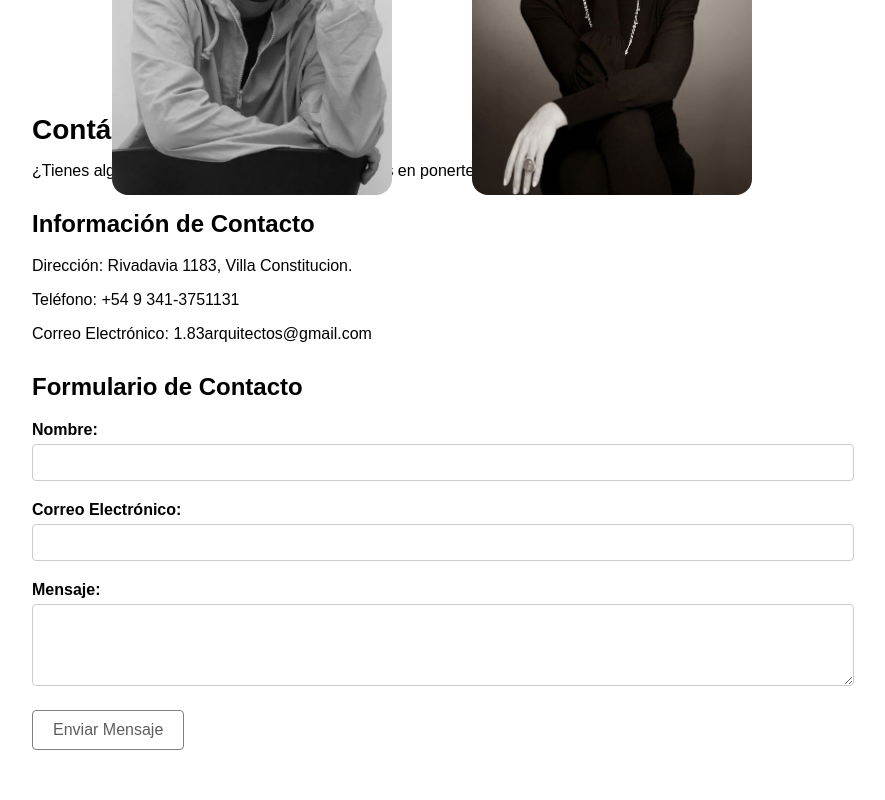
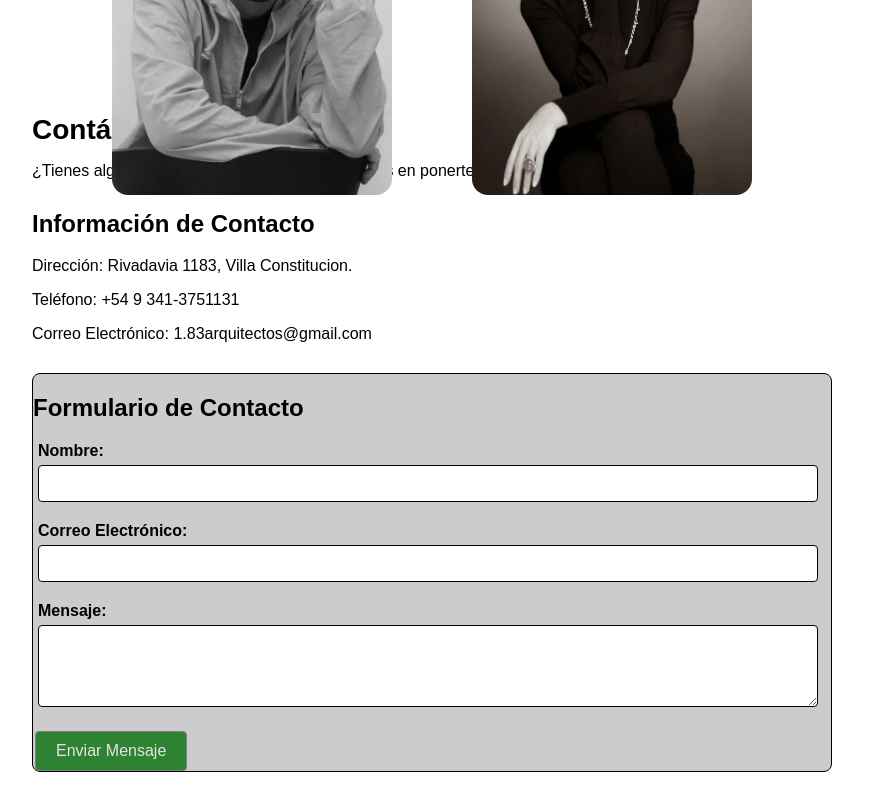
Before and after one commit to Abrilsecone/1.83Arqs, a React (Vite) app: page / in a window 1280 px wide. Shown: the part 2123-2923 px from the top of the page, without its empty margins (208-1093 px from the left). Before the commit the page ends 2901 px from the top, so only its background shows below. Built offline with nearby package versions, Linux system fonts and the light colour scheme.

Commit message:
te quiero abril

```diff
--- a/src/components/ContactPage/ContactPage.jsx
+++ b/src/components/ContactPage/ContactPage.jsx
@@ -1,7 +1,6 @@
 // components/ContactPage.js
 import React from 'react';
 import styles from './contact.module.css';
-
 const ContactPage = () => {
   return (
     <div className={styles.container}>
--- a/src/components/ContactPage/contact.module.css
+++ b/src/components/ContactPage/contact.module.css
@@ -15,6 +15,9 @@
 
   .contactForm {
     margin-top: 30px;
+    border: 1px solid #000;
+    border-radius: .5em;
+    background-color: #ccc;
   }
 
   .formGroup {
@@ -25,22 +28,25 @@
     display: block;
     font-weight: bold;
     margin-bottom: 5px;
+    margin-left: 5px;
   }
 
   input,
   textarea {
-    width: 100%;
+    width: 95%;
+    height: 95%;
     padding: 10px;
-    border: 1px solid #ccc;
+    margin-left: 5px;
+    border: 1px solid #000;
     border-radius: 4px;
   }
 
   .submitButton {
     display: block;
-    margin-top: 20px;
+    margin-left: 2px;
     padding: 10px 20px;
-    background-color: #87939f00;
-    color: #5d5d5d;
+    background-color: #18791dde;
+    color: #e6e3e3;
     border: 1px solid gray;
     border-radius: 4px;
     font-size: 16px;
```
